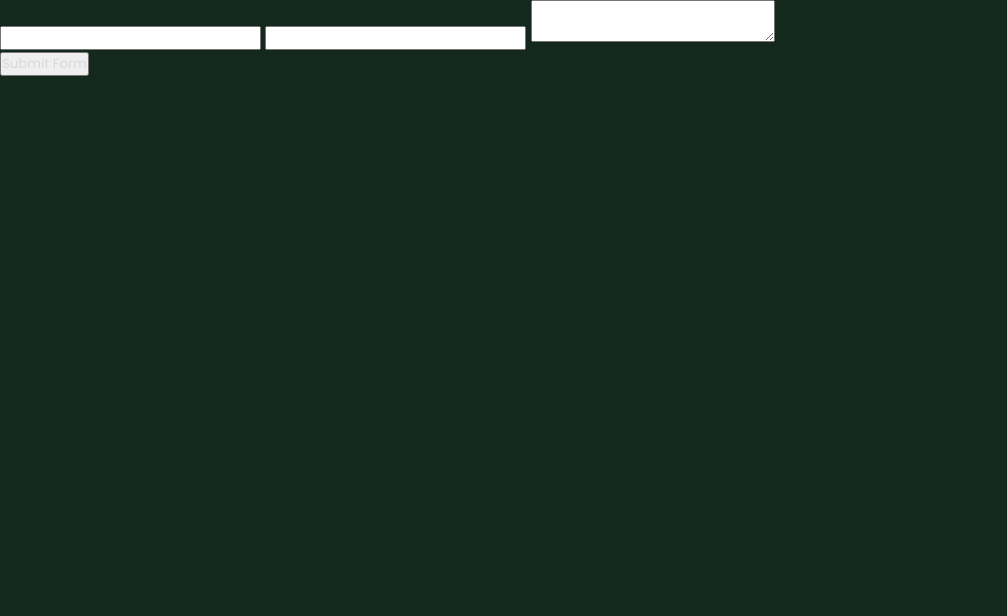
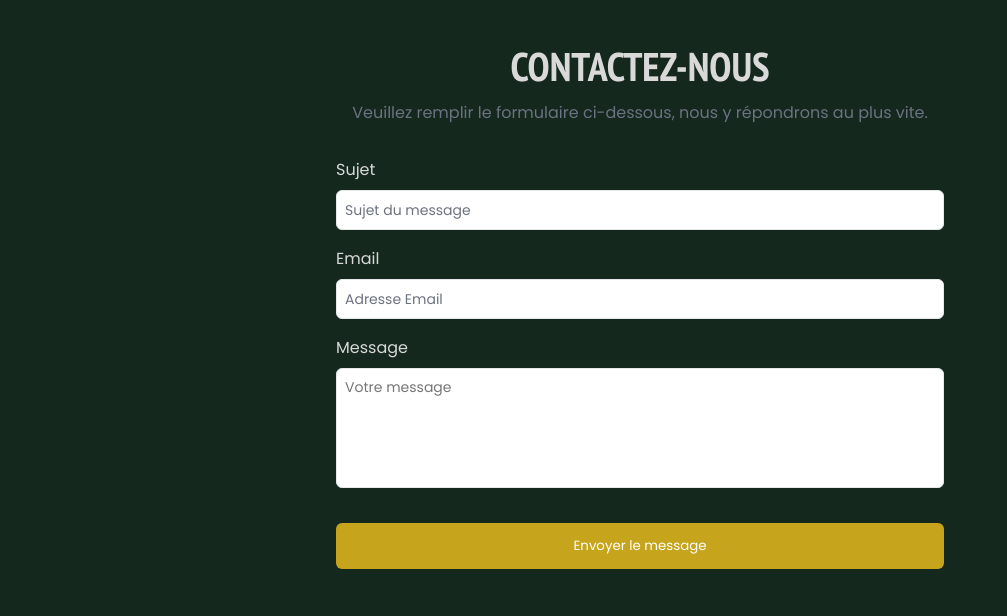
Before and after one commit to kaveOO/ARCADIA, a PHP site: page /contact.html in a window 1280 px wide. Shown: the part 110-726 px from the top of the page, without its empty margins (0-1007 px from the left). Run offline with PHP 8.4, Linux system fonts and the light colour scheme; some libraries are stand-ins or nearby versions.

Commit message:
CONTACT FORM FINISHED

```diff
--- a/contact.html
+++ b/contact.html
@@ -21,22 +21,38 @@
         <a href="login.php" id="connectButton">CONNEXION</a>
     </header>
 
-    <form action="https://api.web3forms.com/submit" method="POST">
+    <section class="contact-section">
+        <div class="contact-intro">
+          <h2 class="contact-title">CONTACTEZ-NOUS</h2>
+          <p class="contact-description">
+            Veuillez remplir le formulaire ci-dessous, nous y répondrons au plus vite.
+          </p>
+        </div>
 
-        <!-- Replace with your Access Key -->
-        <input type="hidden" name="access_key" value="2da8fd5c-ee0c-4b57-8f0a-fdba0f479136">
+        <form class="contact-form" action="https://api.web3forms.com/submit" method="POST">
 
-        <!-- Form Inputs. Each input must have a name="" attribute -->
-        <input type="text" name="name" required>
-        <input type="email" name="email" required>
-        <textarea name="message" required></textarea>
+          <input type="hidden" name="access_key" value="2da8fd5c-ee0c-4b57-8f0a-fdba0f479136" />
+          <input type="hidden" name="from_name" value="FORM ARCADIA"/>
 
-        <!-- hCaptcha Spam Protection -->
-        <div class="h-captcha" data-captcha="true"></div>
+          <div class="form-group-container">
+            <div class="form-group">
+              <label for="name" class="form-label">Sujet</label>
+              <input id="name" name="subject" class="form-input" placeholder="Sujet du message" type="text" />
+            </div>
+            <div class="form-group">
+              <label for="email" class="form-label">Email</label>
+              <input id="email" name="email" class="form-input" placeholder="Adresse Email" type="email" />
+            </div>
+            <div class="form-group">
+              <label for="message" class="form-label">Message</label>
+              <textarea class="form-textarea" id="message" name="message" placeholder="Votre message"></textarea>
+            </div>
+            <div class="h-captcha" data-captcha="true"></div>
+          </div>
+          <button class="form-submit" type="submit">Envoyer le message</button>
+        </form>
 
-        <button type="submit">Submit Form</button>
-
-    </form>
+      </section>
 
 </body>
     <script src="https://web3forms.com/client/script.js" async defer></script>
--- a/login.php
+++ b/login.php
@@ -1,4 +1,3 @@
-
 <!DOCTYPE html>
 <html lang="en">
 <head>
@@ -22,7 +21,7 @@
         <a href="login.html" id="connectButton">CONNEXION</a>
     </header>
 
-    <div class="login-container">
+    <div class="login">
         <H1>SE CONNECTER</H1>
         <form action="authenticate.php" method="post">
             <label for="username">
@@ -33,7 +32,7 @@
                 <i class="fa-solid fa-key fa-2xl"></i>
             </label>
             <input type="text" name="password" placeholder="Password" id="password" required>
-            <input type="submit" value="Login">
+            <input type="submit" value="CONNEXION">
         </form>
     </div>
 </body>
--- a/styles.css
+++ b/styles.css
@@ -213,14 +213,149 @@ header a {
     margin: 5px;
 }
 
-/* SERVICES PAGE */
-
 .service-p {
     width: 800px;
     height: 400px;
     border-radius: 50px;
 }
 
-/* HABITATS PAGE */
+.contact-section {
+    width: 100%;
+    max-width: 40rem;
+    margin-left: auto;
+    margin-right: auto;
+    padding: 3rem 1rem;
+    text-align: center;
+}
 
-/* LOGIN PAGE */
+.contact-intro > * + * {
+    margin-top: 1rem;
+}
+
+.contact-title {
+    font-family: Pt Sans Narrow, sans-serif;
+    font-size: 40px;
+    line-height: 2.25rem;
+    font-weight: 700;
+}
+
+.contact-description {
+    color: rgb(107 114 128);
+
+}
+
+.form-group-container {
+    display: grid;
+    gap: 1rem;
+    margin-top: 2rem;
+}
+
+.form-group {
+    display: flex;
+    flex-direction: column;
+}
+
+.form-label {
+    text-align: left;
+    margin-bottom: 0.5rem;
+}
+
+.form-input,
+.form-textarea {
+    padding: 0.5rem;
+    border: 1px solid #e5e7eb;
+    display: flex;
+    height: 2.5rem;
+    width: 100%;
+    border-radius: 0.375rem;
+    font-size: 0.875rem;
+    line-height: 1.25rem;
+    resize: none;
+}
+
+.form-input::placeholder,
+.form-textarea:focus-visible {
+    color: #6b7280;
+}
+
+.form-input:focus-visible,
+.form-textarea:focus-visible {
+    color: #6b7280;
+    outline: 2px solid #2563eb;
+    outline-offset: 2px;
+}
+
+.form-textarea {
+    min-height: 120px;
+}
+
+.form-submit {
+    width: 100%;
+    margin-top: 1.2rem;
+    background-color: #c6a41c;
+    color: #fff;
+    padding: 13px 5px;
+    border-radius: 0.375rem;
+    border: none;
+    cursor: pointer;
+}
+
+.login {
+    width: 400px;
+    background-color: #ffffff;
+    box-shadow: 0 0 9px 0 rgba(0, 0, 0, 0.3);
+    margin: 100px auto;
+    border-radius: 10px;
+    overflow: hidden;
+}
+
+.login h1 {
+    text-align: center;
+    color: #5b6574;
+    font-size: 24px;
+    padding: 20px 0 20px 0;
+    border-bottom: 1px solid #dee0e4;
+}
+
+.login form {
+    display: flex;
+    flex-wrap: wrap;
+    justify-content: center;
+    padding-top: 20px;
+}
+
+.login form label {
+    display: flex;
+    justify-content: center;
+    align-items: center;
+    width: 50px;
+    height: 50px;
+    background-color: #3274d6;
+    color: #ffffff;
+}
+
+.login form input[type="password"], .login form input[type="text"] {
+    width: 310px;
+    height: 50px;
+    border: 1px solid #dee0e4;
+    margin-bottom: 20px;
+    padding: 0 15px;
+    color: #333333;
+}
+
+.login form input[type="submit"] {
+    width: 100%;
+    padding: 15px;
+   margin-top: 20px;
+    background-color: #3274d6;
+    border: 0;
+    cursor: pointer;
+    font-weight: bold;
+    color: #ffffff;
+    transition: background-color 0.2s;
+}
+
+.login form input[type="submit"]:hover {
+  background-color: #2868c7;
+    transition: background-color 0.2s;
+}
```
Also changed, not shown: administrateur.php (renamed from PANELS/administrateur.php, +6 -2 lines), authenticate.php (+4 -13 lines), connect.php (added, +12 -0 lines), employé.html (renamed from PANELS/employé.html), vétérinaire.php (renamed from PANELS/vétérinaire.php).
